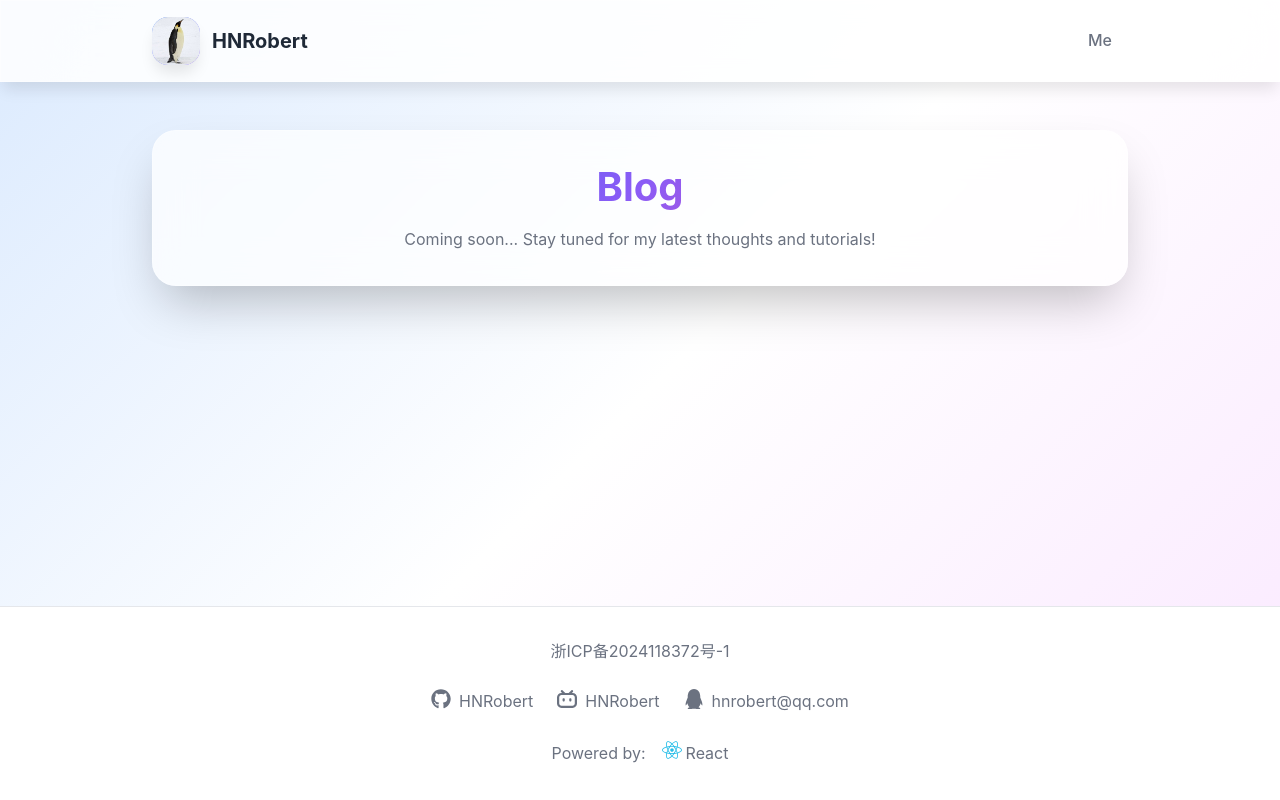
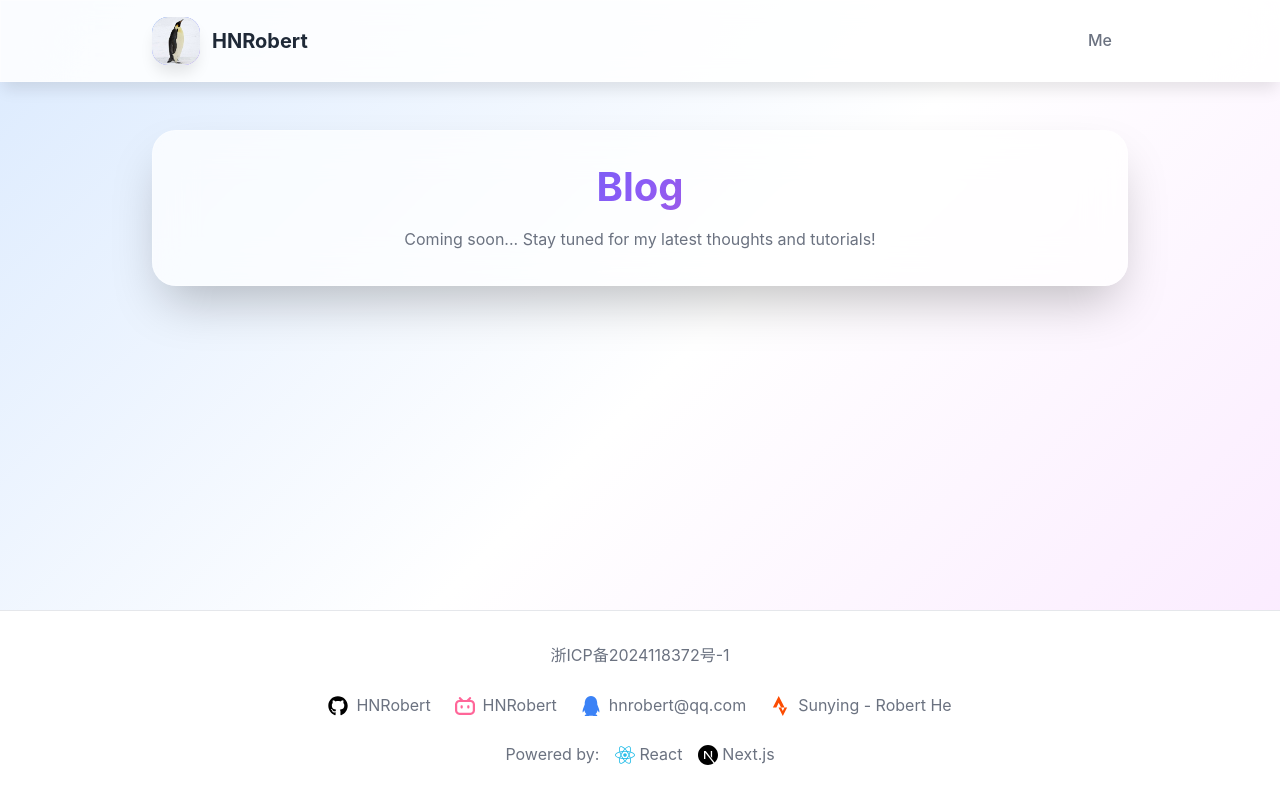
Before and after one commit to hnrobert/hnrobert-homepage, a Next.js app: page /blog in a window 1280 px wide. Built offline with nearby package versions, Linux system fonts and the light colour scheme.

Commit message:
fix: footer rotate on hover, align center, colour

```diff
--- a/src/components/ContactSection.tsx
+++ b/src/components/ContactSection.tsx
@@ -34,7 +34,7 @@ export const ContactSection: React.FC = () => {
             rel="noopener noreferrer"
             className="contact-item"
           >
-            <SiBilibili className="contact-icon" style={{ color: "#ec4899" }} />
+            <SiBilibili className="contact-icon" style={{ color: "#ff6699" }} />
             <span className="contact-label">HNRobert</span>
           </a>
           <a
--- a/src/components/Footer.tsx
+++ b/src/components/Footer.tsx
@@ -1,11 +1,10 @@
 import React from "react";
 import { FaGithub, FaReact } from "react-icons/fa";
-import { SiGithub, SiBilibili, SiTencentqq } from "react-icons/si";
+import { SiBilibili, SiTencentqq, SiNextdotjs, SiStrava } from "react-icons/si";
 
 export const Footer: React.FC = () => {
   const iconSize = 20;
-  const iconContainerClass =
-    "transition-transform duration-700 group-hover:rotate-360";
+  const iconContainerClass = "footer-icon-container";
 
   return (
     <footer className="footer">
@@ -31,7 +30,7 @@ export const Footer: React.FC = () => {
             className="footer-link group"
           >
             <div className={iconContainerClass}>
-              <FaGithub size={iconSize} />
+              <FaGithub size={iconSize} color="#000" />
             </div>
             HNRobert
           </a>
@@ -42,15 +41,31 @@ export const Footer: React.FC = () => {
             className="footer-link group"
           >
             <div className={iconContainerClass}>
-              <SiBilibili size={iconSize} />
+              <SiBilibili size={iconSize} color="#ff6699" />
             </div>
             HNRobert
           </a>
-          <a href="mailto:hnrobert@qq.com" className="footer-link group">
+          <a
+            href="mailto:hnrobert@qq.com"
+            target="_blank"
+            rel="noopener noreferrer"
+            className="footer-link group"
+          >
             <div className={iconContainerClass}>
-              <SiTencentqq size={iconSize} />
+              <SiTencentqq size={iconSize} color="#3b82f6" />
             </div>
             hnrobert@qq.com
+          </a>
+          <a
+            href="http://strava.com/athletes/hnrobert"
+            target="_blank"
+            rel="noopener noreferrer"
+            className="footer-link group"
+          >
+            <div className={iconContainerClass}>
+              <SiStrava size={iconSize} color="#fc4c02" />
+            </div>
+            Sunying - Robert He
           </a>
         </div>
 
@@ -63,6 +78,12 @@ export const Footer: React.FC = () => {
             </div>
             React
           </div>
+          <div className="footer-tech-item group">
+            <div className={iconContainerClass}>
+              <SiNextdotjs size={iconSize} style={{ color: "#000" }} />
+            </div>
+            Next.js
+          </div>
         </div>
       </div>
     </footer>
--- a/src/styles/footer.css
+++ b/src/styles/footer.css
@@ -37,6 +37,7 @@
 
 .footer-link {
   display: flex;
+  align-items: center;
   gap: 0.5rem;
   color: inherit;
   text-decoration: none;
@@ -52,3 +53,35 @@
   align-items: center;
   gap: 0.25rem;
 }
+
+.footer-tech-item:hover {
+  color: #1f2937;
+}
+
+/* Footer icon animation styles */
+.footer-icon-container {
+  display: flex;
+  align-items: center;
+  justify-content: center;
+  transition: transform 0.6s cubic-bezier(0.4, 0, 0.2, 1);
+  transform-origin: center;
+}
+
+/* Hover animation for footer links */
+.footer-link:hover .footer-icon-container {
+  transform: rotate(360deg);
+}
+
+/* Hover animation for footer tech items */
+.footer-tech-item:hover .footer-icon-container {
+  transform: rotate(360deg);
+}
+
+/* Reverse animation when hover ends */
+.footer-link .footer-icon-container {
+  transition: transform 0.6s cubic-bezier(0.4, 0, 0.2, 1);
+}
+
+.footer-tech-item .footer-icon-container {
+  transition: transform 0.6s cubic-bezier(0.4, 0, 0.2, 1);
+}
```
